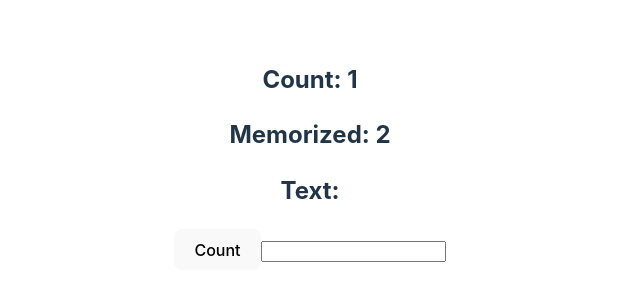
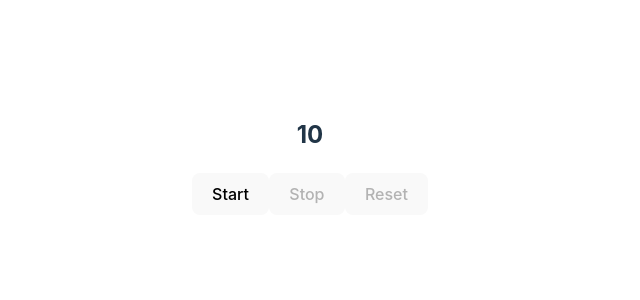
Before and after one commit to nikhil332002/ivoyant, a React (Vite) app: page / in a window 1280 px wide. Shown: the part 244-544 px from the top of the page, without its empty margins (330-970 px from the left). Built offline with nearby package versions, Linux system fonts and the light colour scheme.

Commit message:
effect-ref

```diff
--- a/src/App.tsx
+++ b/src/App.tsx
@@ -4,6 +4,8 @@ import './App.css'
 
 
 import Parent from './practise/Parent'
+import Test from './ref/Test'
+import Time from './ref/Time'
 
 import Fetch from './useEffect/Fetch'
 
@@ -15,7 +17,9 @@ function App() {
     <>
       {/* <Fetch/> */}
       {/* <Parent/> */}
-      <Parent/>
+      {/* <Parent/> */}
+      {/* <Test/> */}
+      <Time/>
     </>
   )
 }
--- /dev/null
+++ b/src/ref/Test.tsx
@@ -0,0 +1,47 @@
+import { useEffect, useRef, useState } from "react"
+
+const Test=()=>{
+
+    const [num,setNum] = useState(0);
+    const[count,setCount] = useState(10);
+    const id = useRef<number>();
+
+    const handleStart=()=>{
+        id.current = setInterval(()=>{
+            setCount((count)=>count-1);
+        },1000)
+        console.log(id.current);
+    }
+
+    const handleStop=()=>{
+        clearInterval(id.current);
+    }
+
+    useEffect(()=>{
+        if(count === 0){
+            console.log("loop");
+            clearInterval(id.current);
+            console.log(id.current);
+        }
+    },[count])
+
+    const handleCount=()=>{
+        setNum((num)=>num+1);
+    }
+
+    return(
+        <>
+
+         {count === 0? <h2>Time out!</h2>:<h2>Count: {count}</h2>}
+         {count === 0? <h2>Max count is {num}</h2> : <h2>{num}</h2>}
+
+        <button onClick={handleStart}>start</button>
+        <button onClick={handleStop}>stop</button>
+        {
+            count === 0? "":<button onClick={handleCount}>Count</button>
+        }
+
+        </>
+    )
+}
+export default Test;
--- /dev/null
+++ b/src/ref/Time.tsx
@@ -0,0 +1,15 @@
+import useTimeout from "./useTimeout"
+
+const Time=()=>{
+    const {handleStart,handelStop,handleReset,time} = useTimeout(10);
+
+    return(
+        <>
+            <h2>{time}</h2>
+            <button disabled={time === 0? true:false} onClick={handleStart}>Start</button>
+            <button disabled={time === 10 || time === 0? true:false} onClick={handelStop}>Stop</button>
+            <button disabled={time === 10? true:false} onClick={handleReset}>Reset</button>
+        </>
+    )
+}
+export default Time;
--- /dev/null
+++ b/src/ref/useTimeout.ts
@@ -0,0 +1,35 @@
+import { useEffect, useRef, useState } from "react"
+
+
+const useTimeout=(intitialTime:number)=>{
+
+    const [time,setTime] = useState(intitialTime);
+    const id = useRef<number>();
+
+    const handleStart=()=>{
+        id.current = setInterval(() => {
+            setTime((time)=>time-1);
+        }, 1000);
+    }
+
+    const handelStop=()=>{
+        clearInterval(id.current);
+    }
+
+
+    const handleReset=()=>{
+        if(id.current){
+            clearInterval(id.current);
+        }
+        setTime(intitialTime);
+    }
+
+    useEffect(()=>{
+        if(time === 0){
+            clearInterval(id.current);
+        }
+    },[time])
+
+    return {handleStart,handelStop,handleReset,time}
+}
+export default useTimeout;
```
